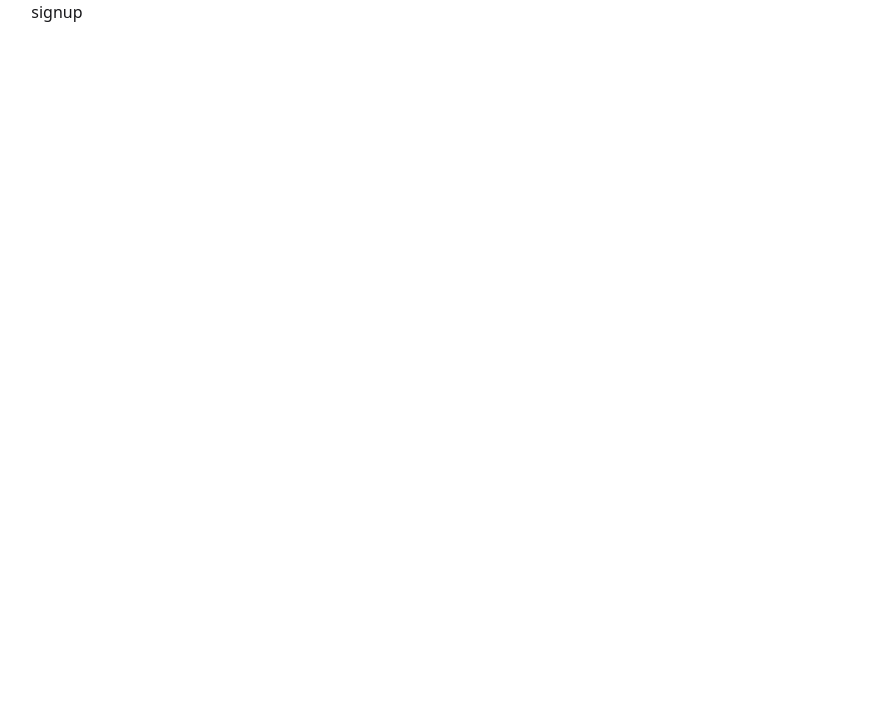
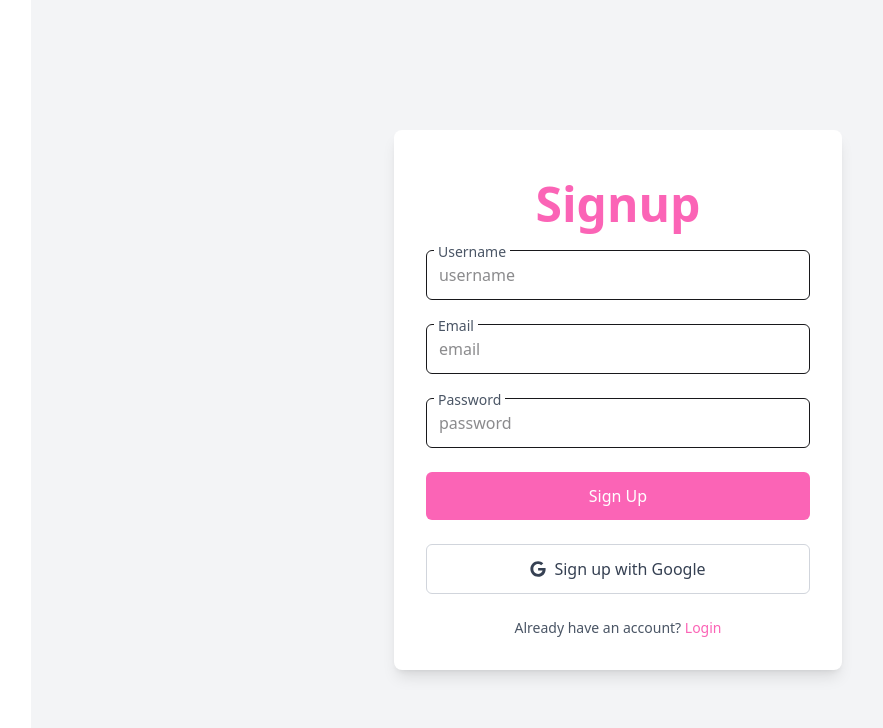
Before and after one commit to mohammaduzzal/beauty-parlour-client, a React (Vite) app: page /auth/signup in a window 1280 px wide. Shown: the top 728 px of the page, without its empty margins (22-905 px from the left). Built offline with nearby package versions, Linux system fonts and the light colour scheme.

Commit message:
added signup and signin page

```diff
--- a/src/pages/Signin.jsx
+++ b/src/pages/Signin.jsx
@@ -1,9 +1,64 @@
+import { FaGoogle } from "react-icons/fa";
+import { Link } from "react-router-dom";
 
 const Signin = () => {
     return (
-        <div>
-            signin
-        </div>
+         <div className="min-h-screen flex items-center justify-center bg-gray-100">
+                    <div className="bg-white p-8 rounded-lg shadow-lg w-full max-w-md transform transition-all duration-500 hover:scale-105">
+                    <h2 className="text-2xl md:text-5xl font-bold text-pink-400 text-center my-5 animate-bounce">Login</h2>
+                    <form className="space-y-6">
+                        {/* email */}
+                        <div className="relative">
+                            <input
+                             type="text"
+                             name="email"
+                             className="w-full p-3 border rounded-md focus:outline-none focus:ring-2 focus:ring-pink-400 transition-all duration-300 peer"
+                             placeholder="email"
+                             required
+                             />
+                             <label className="absolute -top-2 left-2 bg-white px-1 text-sm text-gray-600 transform transition-all duration-300 peer-focus:-top-6 peer-focus:text-pink-400">Email</label>
+                        </div>
+                        {/* password */}
+                        <div className="relative">
+                            <input
+                             type="text"
+                             name="password"
+                             className="w-full p-3 border rounded-md focus:outline-none focus:ring-2 focus:ring-pink-400 transition-all duration-300 peer"
+                             placeholder="password"
+                             required
+                             />
+                             <label className="absolute -top-2 left-2 bg-white px-1 text-sm text-gray-600 transform transition-all duration-300 peer-focus:-top-6 peer-focus:text-pink-400">Password</label>
+                        </div>
+                        <button
+                                type="submit"
+                                className="w-full bg-pink-400 text-white p-3 rounded-md hover:bg-pink-500 transform transition-all duration-300 hover:scale-105 active:scale-95"
+                            >
+                                Login
+                            </button>
+                            {/* Google Sign-in Button */}
+                            <button
+                                type="button"
+                                className="w-full bg-white text-gray-700 p-3 rounded-md border border-gray-300 hover:bg-gray-50 transform transition-all duration-300 hover:scale-105 active:scale-95 flex items-center justify-center gap-2"
+                            >
+                                <FaGoogle/>
+                                Sign up with Google
+                            </button>
+
+                            {/* Login Link */}
+                            <div className="text-center">
+                                <p className="text-gray-600 text-sm">
+                                    Don't  have an account?{' '}
+                                    <Link
+                                        to='/auth/signup'
+                                        className="text-pink-400 hover:text-pink-500 transition-colors duration-300 hover:underline"
+                                    >
+                                        Signup
+                                    </Link>
+                                </p>
+                            </div>
+                    </form>
+                    </div>
+                </div>
     );
 };
 
--- a/src/pages/Signup.jsx
+++ b/src/pages/Signup.jsx
@@ -1,8 +1,74 @@
+import { FaGoogle } from "react-icons/fa";
+import { Link } from "react-router-dom";
 
 const Signup = () => {
     return (
-        <div>
-            signup
+        <div className="min-h-screen flex items-center justify-center bg-gray-100">
+            <div className="bg-white p-8 rounded-lg shadow-lg w-full max-w-md transform transition-all duration-500 hover:scale-105">
+            <h2 className="text-2xl md:text-5xl font-bold text-pink-400 text-center my-5 animate-bounce">Signup</h2>
+            <form className="space-y-6">
+                {/* username */}
+                <div className="relative">
+                    <input
+                     type="text"
+                     name="username"
+                     className="w-full p-3 border rounded-md focus:outline-none focus:ring-2 focus:ring-pink-400 transition-all duration-300 peer"
+                     placeholder="username"
+                     required
+                     />
+                     <label className="absolute -top-2 left-2 bg-white px-1 text-sm text-gray-600 transform transition-all duration-300 peer-focus:-top-6 peer-focus:text-pink-400">Username</label>
+                </div>
+                {/* email */}
+                <div className="relative">
+                    <input
+                     type="text"
+                     name="email"
+                     className="w-full p-3 border rounded-md focus:outline-none focus:ring-2 focus:ring-pink-400 transition-all duration-300 peer"
+                     placeholder="email"
+                     required
+                     />
+                     <label className="absolute -top-2 left-2 bg-white px-1 text-sm text-gray-600 transform transition-all duration-300 peer-focus:-top-6 peer-focus:text-pink-400">Email</label>
+                </div>
+                {/* password */}
+                <div className="relative">
+                    <input
+                     type="text"
+                     name="password"
+                     className="w-full p-3 border rounded-md focus:outline-none focus:ring-2 focus:ring-pink-400 transition-all duration-300 peer"
+                     placeholder="password"
+                     required
+                     />
+                     <label className="absolute -top-2 left-2 bg-white px-1 text-sm text-gray-600 transform transition-all duration-300 peer-focus:-top-6 peer-focus:text-pink-400">Password</label>
+                </div>
+                <button
+                        type="submit"
+                        className="w-full bg-pink-400 text-white p-3 rounded-md hover:bg-pink-500 transform transition-all duration-300 hover:scale-105 active:scale-95"
+                    >
+                        Sign Up
+                    </button>
+                    {/* Google Sign-in Button */}
+                    <button
+                        type="button"
+                        className="w-full bg-white text-gray-700 p-3 rounded-md border border-gray-300 hover:bg-gray-50 transform transition-all duration-300 hover:scale-105 active:scale-95 flex items-center justify-center gap-2"
+                    >
+                        <FaGoogle/>
+                        Sign up with Google
+                    </button>
+
+                    {/* Login Link */}
+                    <div className="text-center">
+                        <p className="text-gray-600 text-sm">
+                            Already have an account?{' '}
+                            <Link
+                                to='/auth/signin'
+                                className="text-pink-400 hover:text-pink-500 transition-colors duration-300 hover:underline"
+                            >
+                                Login
+                            </Link>
+                        </p>
+                    </div>
+            </form>
+            </div>
         </div>
     );
 };
```
